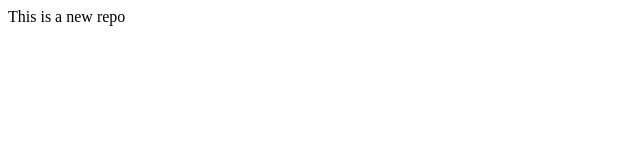
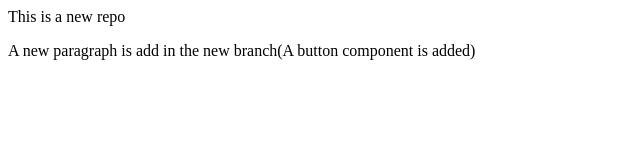
Before and after one commit to rajputrizwan/localMachine-to-gitHub-push, a plain HTML site: page index.html in a window 1280 px wide. Shown: the whole page, without its empty margins (0-640 px from the left). Drawn offline with Linux system fonts and the light colour scheme.

```diff
--- a/index.html
+++ b/index.html
@@ -1 +1,2 @@
 <p>This is a new repo</p>
+<p>A new paragraph is add in the new branch(A button component is added)</p>
```
